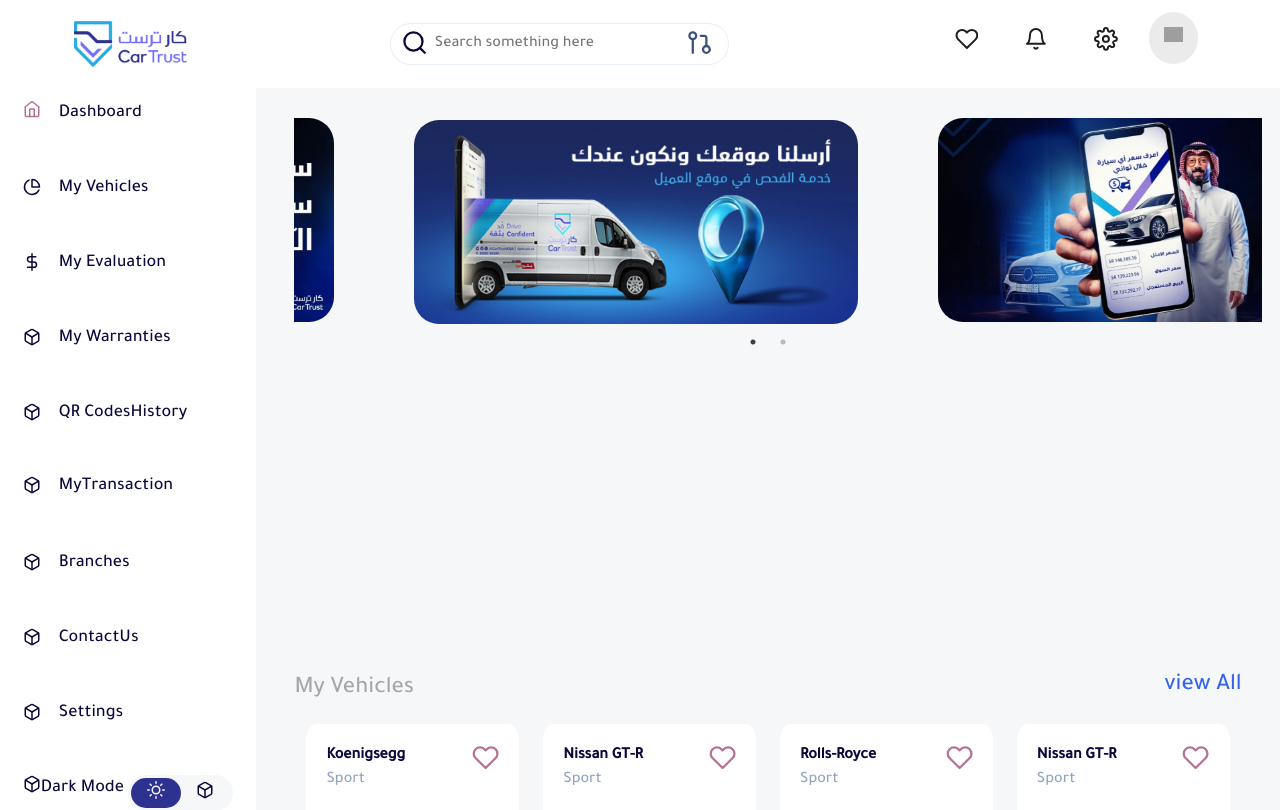
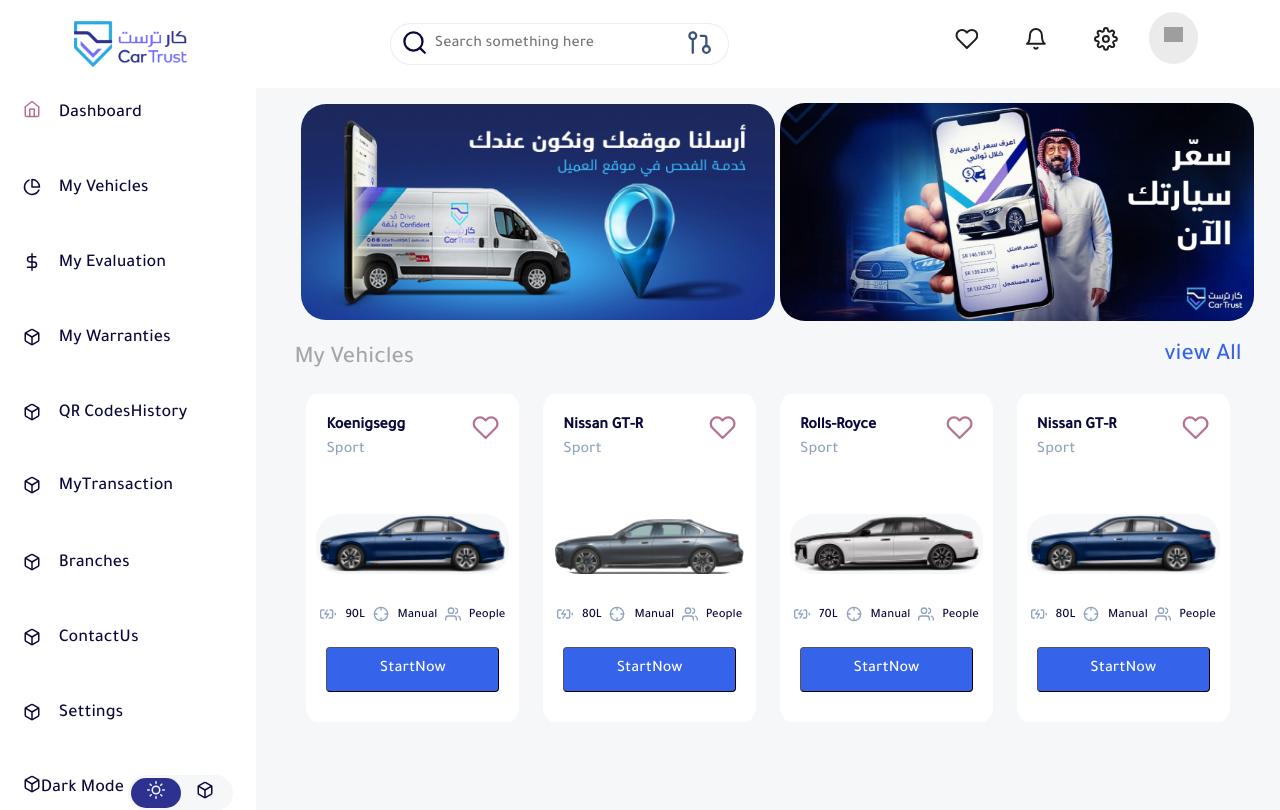
Before and after one commit to abdulrhman-alfeel/carTrust-react, a React (Create React App) app: page / in a window 1280 px wide. Shown: the top 810 px of the page. Built offline with nearby package versions, Linux system fonts and the light colour scheme; grey boxes are pictures that could not be loaded; a web font is replaced by a local one.

Commit message:
added channel name

```diff
--- a/src/pages/Dashboard.jsx
+++ b/src/pages/Dashboard.jsx
@@ -476,12 +476,15 @@
         <Heading fontWeight="normal" mb={4}>
 
 
-        <Slider dots={true} {...settings}  >
-        {/* <img  src={imag_1} style={{borderRadius:'25px'}}/> */}
-        {/* <img  src={imag_2} style={{borderRadius:'25px'}}/> */}
-      <Avatar borderRadius='25px' my={2} src={imag_1}/>
-      <Avatar borderRadius='25px'  src={imag_2}/>
-    </Slider>
+        {/* <Slider dots={true} {...settings}  > */}
+        <AvatarGroup flexDir='row'>
+        <Avatar borderRadius='25px' m={5} width={"50%"} src={imag_2}/>
+      <Avatar m={5} width={"50%"} borderRadius='25px' my={2} src={imag_1}/>
+
+      {/* <Avatar m={5} borderRadius='25px' my={2} src={imag_1}/>
+      <Avatar borderRadius='25px' my={2} src={imag_2}/> */}
+      </AvatarGroup>
+    {/* </Slider> */}
         </Heading>
 
 
```
